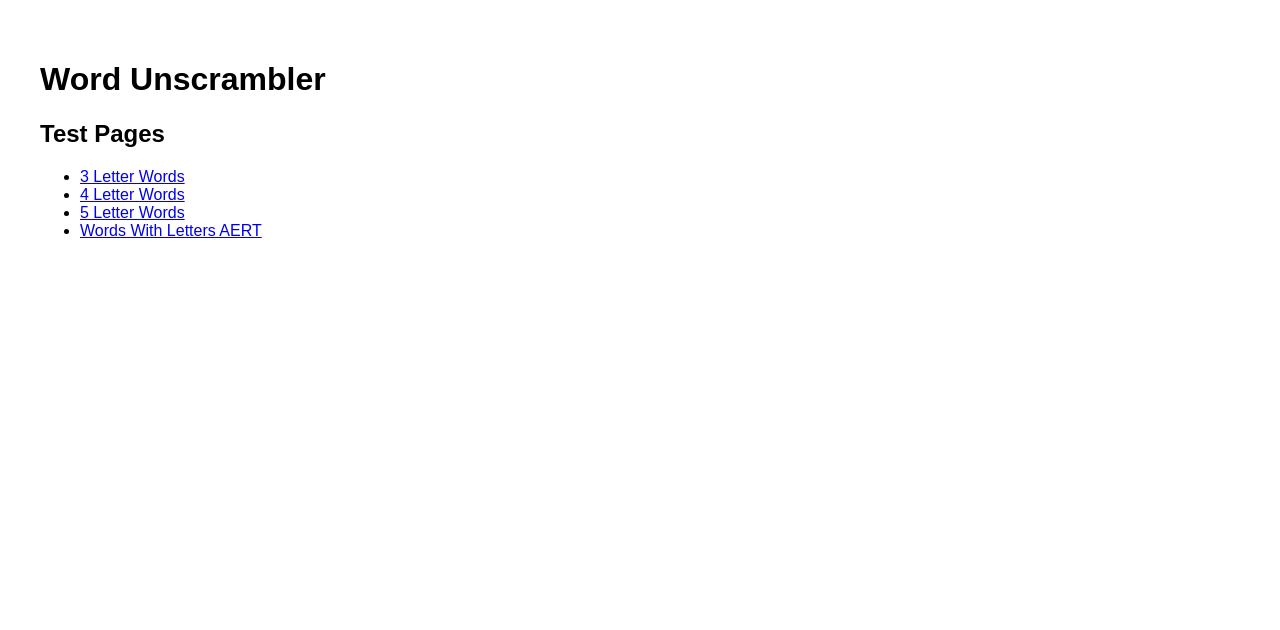
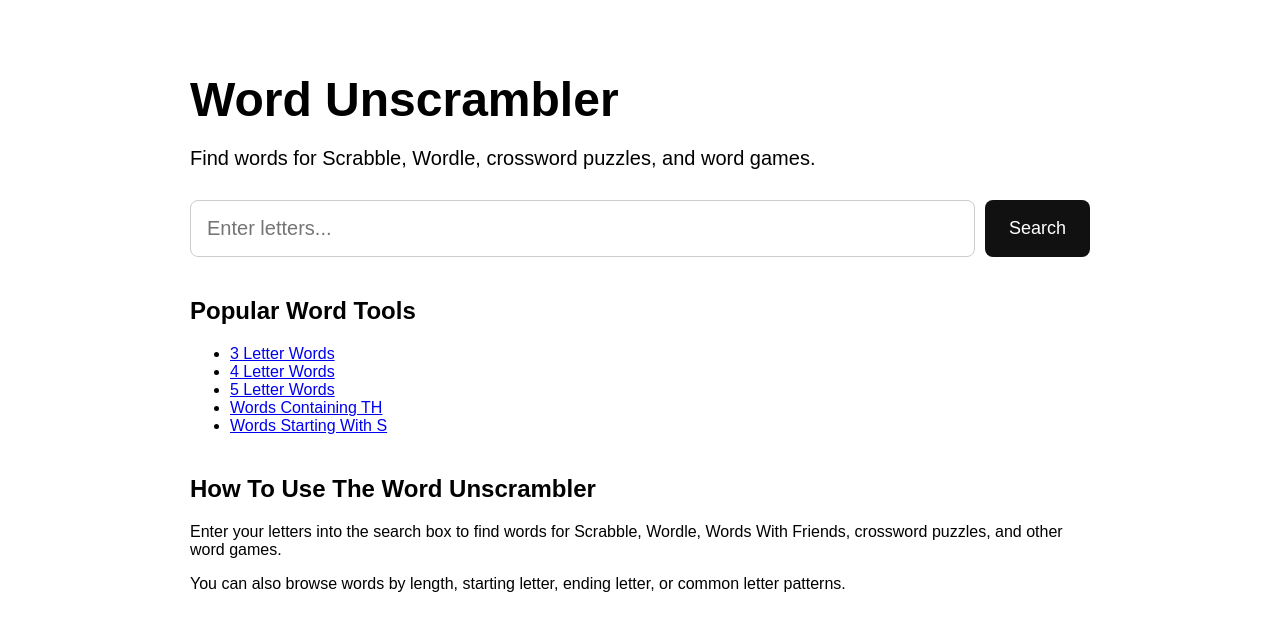
Before and after one commit to valuesource/word-tools, a Next.js app: page / in a window 1280 px wide. Shown: the top 630 px of the page. Built offline with nearby package versions, Linux system fonts and the light colour scheme.

Commit message:
Add homepage search UX

```diff
--- a/app/page.js
+++ b/app/page.js
@@ -1,17 +1,114 @@
+'use client'
+
+import { useState } from 'react'
+import { useRouter } from 'next/navigation'
 import Link from 'next/link'
 
 export default function Home() {
+  const [letters, setLetters] = useState('')
+  const router = useRouter()
+
+  function handleSubmit(e) {
+    e.preventDefault()
+
+    const cleaned = letters
+      .toLowerCase()
+      .replace(/[^a-z]/g, '')
+
+    if (!cleaned) return
+
+    router.push(`/words-with-letters/${cleaned}`)
+  }
+
   return (
-    <main style={{ padding: 40 }}>
-      <h1>Word Unscrambler</h1>
+    <main
+      style={{
+        padding: 40,
+        maxWidth: 900,
+        margin: '0 auto',
+      }}
+    >
+      <h1
+        style={{
+          fontSize: 48,
+          marginBottom: 10,
+        }}
+      >
+        Word Unscrambler
+      </h1>
 
-      <h2>Test Pages</h2>
-      <ul>
-        <li><Link href="/3-letter-words">3 Letter Words</Link></li>
-        <li><Link href="/4-letter-words">4 Letter Words</Link></li>
-        <li><Link href="/5-letter-words">5 Letter Words</Link></li>
-        <li><Link href="/words-with-letters/aert">Words With Letters AERT</Link></li>
-      </ul>
+      <p
+        style={{
+          fontSize: 20,
+          marginBottom: 30,
+        }}
+      >
+        Find words for Scrabble, Wordle, crossword puzzles, and word games.
+      </p>
+
+      <form
+        onSubmit={handleSubmit}
+        style={{
+          display: 'flex',
+          gap: 10,
+          marginBottom: 40,
+        }}
+      >
+        <input
+          type="text"
+          placeholder="Enter letters..."
+          value={letters}
+          onChange={(e) => setLetters(e.target.value)}
+          style={{
+            flex: 1,
+            padding: 16,
+            fontSize: 20,
+            borderRadius: 8,
+            border: '1px solid #ccc',
+          }}
+        />
+
+        <button
+          type="submit"
+          style={{
+            padding: '16px 24px',
+            fontSize: 18,
+            borderRadius: 8,
+            border: 'none',
+            background: '#111',
+            color: 'white',
+            cursor: 'pointer',
+          }}
+        >
+          Search
+        </button>
+      </form>
+
+      <section style={{ marginBottom: 40 }}>
+        <h2>Popular Word Tools</h2>
+
+        <ul>
+          <li><Link href="/3-letter-words">3 Letter Words</Link></li>
+          <li><Link href="/4-letter-words">4 Letter Words</Link></li>
+          <li><Link href="/5-letter-words">5 Letter Words</Link></li>
+          <li><Link href="/words-containing/th">Words Containing TH</Link></li>
+          <li><Link href="/words-starting-with/s">Words Starting With S</Link></li>
+        </ul>
+      </section>
+
+      <section>
+        <h2>How To Use The Word Unscrambler</h2>
+
+        <p>
+          Enter your letters into the search box to find words for Scrabble,
+          Wordle, Words With Friends, crossword puzzles, and other word games.
+        </p>
+
+        <p>
+          You can also browse words by length, starting letter, ending letter,
+          or common letter patterns.
+        </p>
+      </section>
     </main>
   )
 }
```
